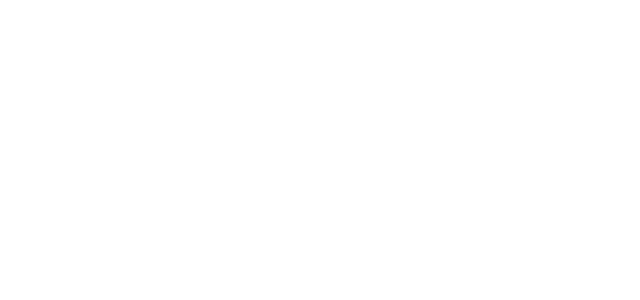
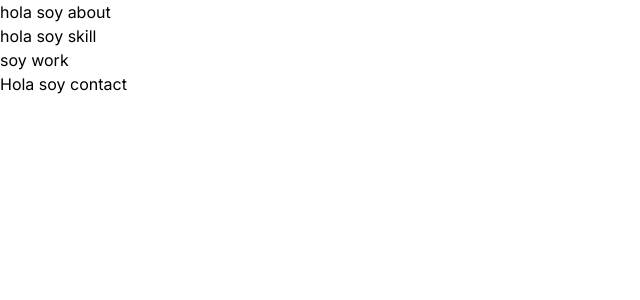
Before and after one commit to pablitomartinez/WEBPORTFOLIO, a Next.js app in the folder web/: page / in a window 1280 px wide. Shown: the top 300 px of the page, without its empty margins (0-640 px from the left). Built offline with nearby package versions, Linux system fonts and the light colour scheme.

Commit message:
se probaron los componentes en page

```diff
--- a/web/src/app/about.jsx/page.jsx
+++ b/web/src/app/about.jsx/page.jsx
@@ -0,0 +1,9 @@
+import React from 'react'
+
+export default function About() {
+  return (
+    <div>
+      hola soy about
+    </div>
+  )
+}
--- a/web/src/app/contact/page.jsx
+++ b/web/src/app/contact/page.jsx
@@ -0,0 +1,9 @@
+import React from 'react'
+
+export default function Contact() {
+  return (
+    <div>
+      Hola soy contact
+    </div>
+  )
+}
--- a/web/src/app/layout.js
+++ b/web/src/app/layout.js
@@ -4,8 +4,8 @@
 const inter = Inter({ subsets: ["latin"] });
 
 export const metadata = {
-  title: "Create Next App",
-  description: "Generated by create next app",
+  title: "Pablo Martinez",
+  description: "Portfolio Full Stack",
 };
 
 export default function RootLayout({ children }) {
--- a/web/src/app/page.js
+++ b/web/src/app/page.js
@@ -1,6 +1,15 @@
+import About from "./about.jsx/page";
+import Contact from "./contact/page";
+import Skill from "./skill/page";
+import Work from "./work/page";
+
 export default function Home() {
   return (
     <main>
+      <About/>
+      <Skill/>
+      <Work/>
+      <Contact/>
 
     </main>
   );
--- a/web/src/app/skill/page.jsx
+++ b/web/src/app/skill/page.jsx
@@ -0,0 +1,9 @@
+import React from 'react'
+
+export default function Skill() {
+  return (
+    <div>
+      hola soy skill
+    </div>
+  )
+}
--- a/web/src/app/work/page.jsx
+++ b/web/src/app/work/page.jsx
@@ -0,0 +1,9 @@
+import React from 'react'
+
+export default function Work() {
+  return (
+    <div>
+      soy work
+    </div>
+  )
+}
```
